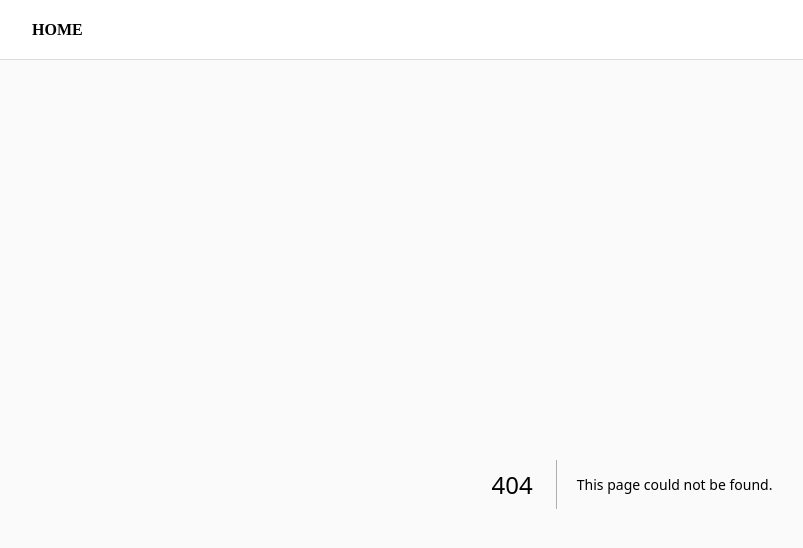
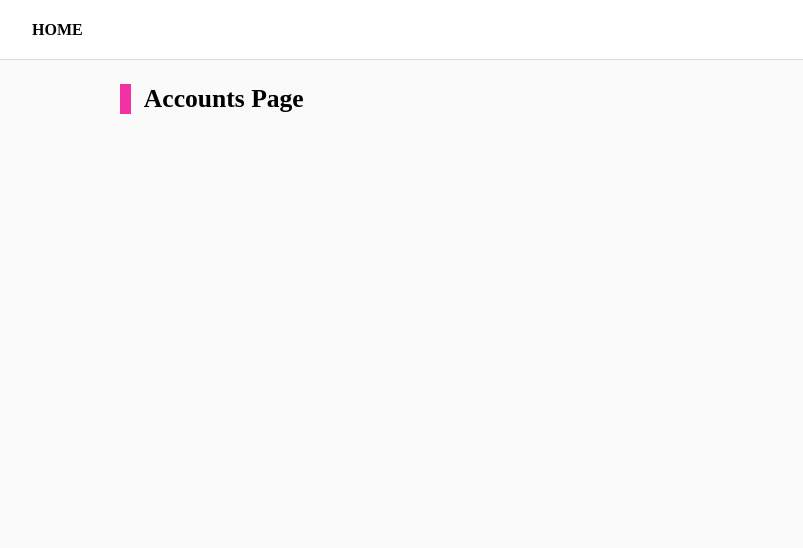
Before and after one commit to augustoscher/clean-code-clean-architecture, a Next.js app in the folder frontend/ride/: page /accounts in a window 1280 px wide. Before the commit this address had no page. Shown: the top 548 px of the page, without its empty margins (8-811 px from the left). Built offline with nearby package versions, Linux system fonts and the light colour scheme.

Commit message:
feat: add Accounts page

```diff
--- /dev/null
+++ b/frontend/ride/src/app/accounts/page.tsx
@@ -0,0 +1,9 @@
+import Heading from 'components/Heading'
+
+export default async function AccountsPage() {
+  return (
+    <div>
+      <Heading>Accounts Page</Heading>
+    </div>
+  )
+}
--- a/frontend/ride/src/app/page.tsx
+++ b/frontend/ride/src/app/page.tsx
@@ -30,6 +30,9 @@ export default function Index() {
             <Link href={{ pathname: 'signup' }}>Signup</Link>
           </Box>
           <Box>
+            <Link href={{ pathname: 'accounts' }}>Accounts list</Link>
+          </Box>
+          <Box>
             <Link href={{ pathname: 'passenger/ride' }}>Request Ride</Link>
           </Box>
           <Box>
```
Also changed, not shown: frontend/ride/src/app/passenger/ride/page.tsx (+5 -35 lines).
